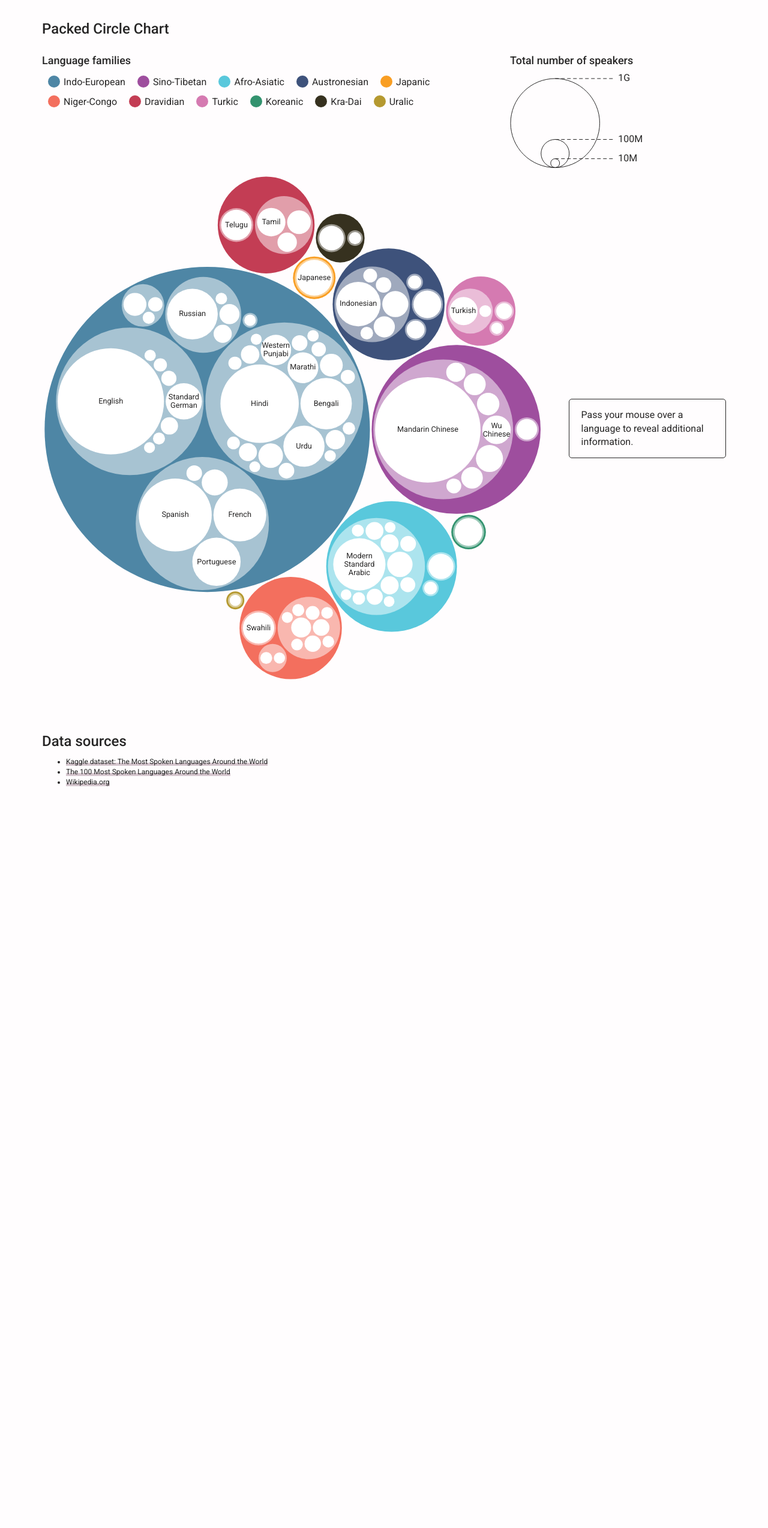
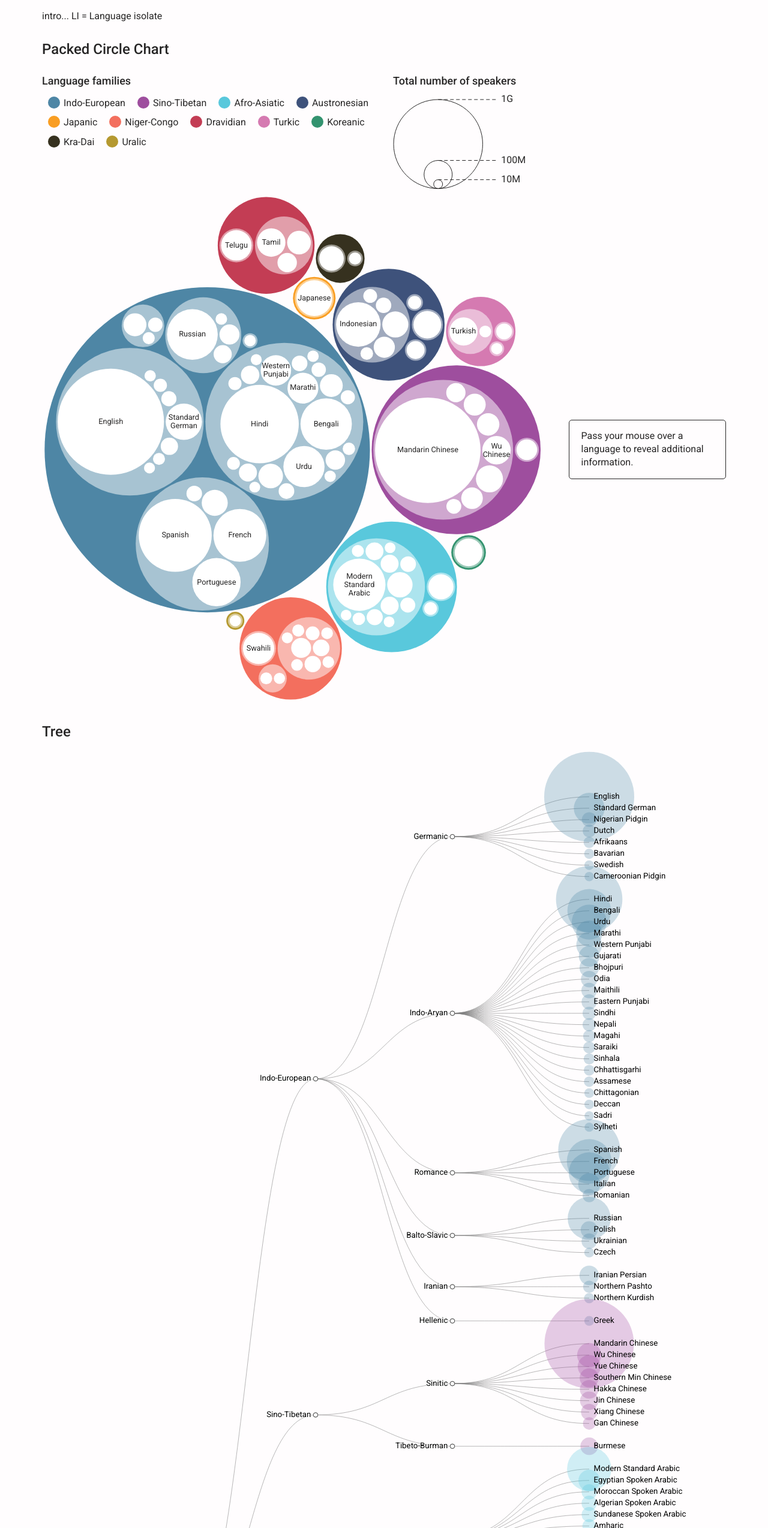
Before and after one commit to d3js-in-action-third-edition/100-most-spoken-languages, a plain HTML site: page index.html in a window 1280 px wide. Shown: the part 112-2660 px from the top of the page at 60% size. Before the commit the page ends 1467 px from the top, so only its background shows below. Drawn offline with nearby package versions, Linux system fonts and the light colour scheme.

Commit message:
Add linear and radial trees

```diff
--- a/css/base.css
+++ b/css/base.css
@@ -48,6 +48,10 @@ body {
 .col-8 {
   flex: 0 0 66.66%;
   max-width: 66.66%;
+}
+.col-6 {
+  flex: 0 0 50%;
+  max-width: 50%;
 }
 .col-4 {
   flex: 0 0 33.33%;
--- a/data/flat_data_with_speakers.csv
+++ b/data/flat_data_with_speakers.csv
@@ -18,12 +18,12 @@ Romance,Indo-European,,
 Semitic,Afro-Asiatic,,
 Balto-Slavic,Indo-European,,
 Malayo-Polynesian,Austronesian,,
-Language isolate (A),Japanic,,
+LI (a),Japanic,,
 Bantu,Niger-Congo,,
 South-Central,Dravidian,,
 Southern,Dravidian,,
 Oghuz,Turkic,,
-Language isolate (B),Koreanic,,
+LI (b),Koreanic,,
 Vietic,Austronesian,,
 Chadic,Afro-Asiatic,,
 Zhuang–Tai,Kra-Dai,,
@@ -38,7 +38,7 @@ Mande,Niger-Congo,,
 Hellenic,Indo-European,,
 Kipchak,Turkic,,
 Ugric,Uralic,,
-Language isolate (C),Austronesian,,
+LI (c),Austronesian,,
 English,Germanic,1132366680,379007140
 Mandarin Chinese,Sinitic,1116596640,917868640
 Hindi,Indo-Aryan,615475540,341208640
@@ -51,7 +51,7 @@ Portuguese,Romance,234168620,220762620
 Indonesian,Malayo-Polynesian,198733600,43364600
 Urdu,Indo-Aryan,170208780,68622980
 Standard German,Germanic,132176520,76090520
-Japanese,Language isolate (A),128350830,128229330
+Japanese,LI (a),128350830,128229330
 Swahili,Bantu,98327740,16027740
 Marathi,Indo-Aryan,95312800,83112800
 Telugu,South-Central,93040340,82040340
@@ -59,7 +59,7 @@ Western Punjabi,Indo-Aryan,92725700,92725700
 Wu Chinese,Sinitic,81501290,81437890
 Tamil,Southern,80989130,75039130
 Turkish,Oghuz,79779360,79399060
-Korean,Language isolate (B),77264890,77264890
+Korean,LI (b),77264890,77264890
 Vietnamese,Vietic,76950770,75950770
 Yue Chinese,Sinitic,73538610,73136610
 Javanese,Malayo-Polynesian,68277600,68277600
@@ -106,7 +106,7 @@ Magahi,Indo-Aryan,20746400,20735600
 Saraiki,Indo-Aryan,20009000,20009000
 Xhosa,Atlantic–Congo,19183300,8183300
 Malay,Malayo-Polynesian,19092180,16092180
-Khmer,Language isolate (C),17591230,16591230
+Khmer,LI (c),17591230,16591230
 Afrikaans,Germanic,17534580,7234580
 Sinhala,Indo-Aryan,17287880,15287880
 Somali,Cushitic,16321530,16225930
--- a/index.html
+++ b/index.html
@@ -11,10 +11,11 @@
 	<div class="container">
 
 		<h1>100 Most Spoken Languages</h1>
+		<p>intro... LI = Language isolate</p>
 		<section>
 			<h2>Packed Circle Chart</h2>
 			<div class="row">
-				<div class="col col-8">
+				<div class="col col-6">
 					<h3>Language families</h4>
 					<div id="legend-families"></div>
 				</div>
@@ -53,7 +54,14 @@
 				</div>
 			</div>
 		</section>
-
+		<section>
+			<h2>Tree</h2>
+			<div id="tree"></div>
+		</section>
+		<section>
+			<h2>Radial Tree</h2>
+			<div id="radial-tree"></div>
+		</section>
 
 
 		<div class="source">
@@ -70,5 +78,7 @@
 	<script src="js/load-data.js"></script>
 	<script src="js/shared-constants.js"></script>
 	<script src="js/circle-pack.js"></script>
+	<script src="js/tree.js"></script>
+	<script src="js/radial-tree.js"></script>
 </body>
 </html>
--- a/js/circle-pack.js
+++ b/js/circle-pack.js
@@ -1,36 +1,12 @@
-const drawCirclePack = (root) => {
+const drawCirclePack = (root, descendants, leaves) => {
 
   // Dimensions
   const width = 800;
   const height = 800;
 
-  // Compute labels and titles.
-  const descendants = root.descendants();
-  const leaves = descendants.filter(d => !d.children);
-  console.log("descendants", descendants);
-  console.log("leaves", leaves);
-
-  root.sort((a, b) => d3.descending(a.value, b.value)); // Does that make a difference?
-
-
-  // Scales
-  const maxSpeakers = d3.max(leaves, d => d.data.total_speakers);
-  console.log("maxSpeakers", maxSpeakers)
-  const radialScale = d3.scaleRadial()
-    .domain([0, maxSpeakers])
-    .range([0, 79]);
-
-  const colorScale = d3.scaleOrdinal()
-    .domain(languageFamilies.map(d => d.label))
-    .range(languageFamilies.map(d => d.color));
-
 
   // Compute the size of the circles
-  // root.count(); // If all circles same size
-  // root.sum(d => radialScale(d.total_speakers)); // Show how deformed if no scale
-  root.sum(d => d.total_speakers); // Show how deformed if no scale
-  // root.sum(d => d.native_speakers === 0 ? 3 : radialScale(d.native_speakers));
-  // root.sum(d => d.native_speakers === 0 ? 6 : d.native_speakers);
+  root.sum(d => d.total_speakers);
 
   // Compute the layout
   const packLayoutGenerator = d3.pack()
@@ -51,7 +27,7 @@ const drawCirclePack = (root) => {
     .data(descendants)
     .join("circle")
       .attr("class", d => {
-        console.log(d);
+        // console.log(d);
         const isLanguage = d.depth === 3 ? "language" : "";
         return `pack-circle pack-circle-${d.data.child.replaceAll(" ", "-")} ${isLanguage}`;
       })
--- a/js/load-data.js
+++ b/js/load-data.js
@@ -14,6 +14,16 @@ Promise.all([
   const root = stratify(flatData);
   console.log("root data", root.data);
 
+  const descendants = root.descendants();
+  const leaves = descendants.filter(d => !d.children);
+  console.log("descendants", descendants);
+  console.log("leaves", leaves);
+
+  root.sort((a, b) => d3.descending(a.value, b.value)); // Does that make a difference?
+
   // Call functions that will draw the charts
-  drawCirclePack(root);
+  setScales(leaves);
+  drawCirclePack(root, descendants, leaves);
+  drawTree(root, descendants);
+  drawRadialTree(root, descendants);
 });
--- /dev/null
+++ b/js/radial-tree.js
@@ -0,0 +1,83 @@
+const drawRadialTree = (root, descendants) => {
+
+  // Dimensions
+  const width = 1200;
+  const height = 1200;
+  const padding = 200;
+  const margin = {top: padding, right: padding, bottom: padding, left: padding};
+  const radius = (width - margin.left - margin.right) / 2; // outer radius of the tree
+
+  // Generate the layout
+  const radialTreeLayoutGenerator = d3.tree()
+    .size([2 * Math.PI, radius])
+    .separation((a, b) => (a.parent == b.parent ? 1 : 2) / a.depth);
+  radialTreeLayoutGenerator(root);
+
+  const svg = d3.select("#radial-tree")
+    .append("svg")
+      .attr("viewBox", [-margin.left - radius, -margin.top - radius, width, height]); // Could it be done with group translation?
+
+  // Append links
+  const linkGenerator = d3.linkRadial()
+    .angle(d => d.x)
+    .radius(d => d.y);
+  svg
+    .append("g")
+      .attr("class", "links-container")
+      .attr("fill", "none")
+      .attr("stroke", "grey")
+      .attr("stroke-opacity", 0.6)
+    .selectAll(".radial-tree-link")
+    .data(root.links())
+    .join("path")
+      .attr("class", "radial-tree-link")
+      .attr("d", d => linkGenerator(d));
+
+  // Append circles
+  const nodes = svg
+    .append("g")
+      .attr("class", "nodes-container")
+    .selectAll(".node-radial-container")
+    .data(descendants)
+    .join("g")
+      .attr("class", "node-radial-container")
+      .attr("transform", d => `rotate(${d.x * 180 / Math.PI - 90}) translate(${d.y},0)`);
+
+  nodes
+    .append("circle")
+      .attr("cx", 0)
+      .attr("cy", 0)
+      .attr("r", d => d.depth === 3 ? radialScale(d.data.total_speakers) : 4)
+      .attr("fill", d => d.depth === 3
+                      ? colorScale(d.parent.data.parent)
+                      : "white")
+      .attr("fill-opacity", d => d.depth === 3 ? 0.15 : 1)
+      .attr("stroke", d => d.depth === 3 ? "none" : "grey")
+      .style("filter", "url(#filter-multiply)");
+
+  // Append labels
+  nodes
+    .append("text")
+      .attr("transform", d => `rotate(${d.x >= Math.PI ? 180 : 0})`)
+      .attr("x", d => {
+        if (d.x < Math.PI) {
+          return d.children ? -8 : 8;
+        } else {
+          return d.children ? 8 : -8;
+        }
+      })
+      .attr("text-anchor", d => {
+        if (d.x < Math.PI) {
+          return d.children ? "end" : "start";
+        } else {
+          return d.children ? "start" : "end";
+        }
+      })
+      .attr("alignment-baseline", "middle")
+      .attr("paint-order", "stroke")
+      .attr("stroke", d => d.depth ===3 ? "none" : "white")
+      .attr("stroke-width", 2)
+      .style("font-size", "14px")
+      .text(d => d.data.child);
+
+};
--- a/js/shared-constants.js
+++ b/js/shared-constants.js
@@ -11,3 +11,17 @@ const languageFamilies = [
   { label: "Kra-Dai", color: "#36311F" },
   { label: "Uralic", color: "#B59930" },
 ];
+
+// Scales
+const radialScale = d3.scaleRadial();
+
+const colorScale = d3.scaleOrdinal()
+  .domain(languageFamilies.map(d => d.label))
+  .range(languageFamilies.map(d => d.color));
+
+const setScales = (leaves) => {
+  const maxSpeakers = d3.max(leaves, d => d.data.total_speakers);
+  radialScale
+    .domain([0, maxSpeakers])
+    .range([0, 79]);
+};
--- a/js/tree.js
+++ b/js/tree.js
@@ -0,0 +1,97 @@
+const drawTree = (root, descendants) => {
+
+  // Dimensions
+  const width = 1200;
+  const padding = 2;
+  const margin = {top:66, right: 0, bottom: 0, left:0};
+
+  // Compute the layout
+  const dx = 20;
+  const dy = width / (root.height + padding);
+  const treeLayoutGenerator = d3.tree()
+    .nodeSize([dx, dy]);
+  treeLayoutGenerator(root);
+
+  // Center the tree
+  let x0 = Infinity;
+  let x1 = -x0;
+  root.each(d => {
+    if (d.x > x1) {
+      x1 = d.x;
+    }
+    if (d.x < x0) {
+      x0 = d.x;
+    }
+  });
+
+  // Compute the default height
+  const height = x1 - x0 + dx * 2;
+
+  // Append SVG container
+  const svg = d3.select("#tree")
+    .append("svg")
+      .attr("viewBox", [-dy * padding / 2, x0 - dx, width, height + margin.top]); // Use a group translate instead?
+
+  svg
+    .append("defs")
+    .append("filter")
+      .attr("id", "filter-multiply")
+    .append("feBlend")
+      .attr("mode", "multiply");
+
+  const vizContainer = svg
+    .append("g")
+      .attr("transform", `translate(0, ${margin.top})`);
+
+  // Append links
+  const linkGenerator = d3.link(d3.curveBumpX)
+    .x(d => d.y)
+    .y(d => d.x);
+  vizContainer
+    .append("g")
+      .attr("class", "links-container")
+      .attr("fill", "none")
+      .attr("stroke", "grey")
+      .attr("stroke-opacity", 0.6)
+    .selectAll(".tree-link")
+    .data(root.links())
+    .join("path")
+      .attr("class", "tree-link")
+        .attr("d", d => linkGenerator(d));
+
+  // Append nodes and labels
+  vizContainer
+    .append("g")
+      .attr("class", "nodes-container")
+    .selectAll(".node-tree")
+    .data(descendants)
+    .join("circle")
+      .attr("class", "node-tree")
+      .attr("cx", d => d.y)
+      .attr("cy", d => d.x)
+      .attr("r", d => d.depth === 3 ? radialScale(d.data.total_speakers) : 4)
+      .attr("fill", d => d.depth === 3
+                      ? colorScale(d.parent.data.parent)
+                      : "white")
+      .attr("fill-opacity", d => d.depth === 3 ? 0.15 : 1)
+      .attr("stroke", d => d.depth === 3 ? "none" : "grey")
+      .style("filter", "url(#filter-multiply)");
+
+  vizContainer
+    .append("g")
+      .attr("class", "labels-container")
+    .selectAll(".label-tree")
+    .data(descendants)
+    .join("text")
+      .attr("class", "label-tree")
+      .attr("x", d => d.children ? d.y - 8 : d.y + 8)
+      .attr("y", d => d.x)
+      .attr("text-anchor", d => d.children ? "end" : "start")
+      .attr("alignment-baseline", "middle")
+      .attr("paint-order", "stroke")
+      .attr("stroke", d => d.depth ===3 ? "none" : "white")
+      .attr("stroke-width", 2)
+      .style("font-size", "14px")
+      .text(d => d.data.child);
+
+};
```
